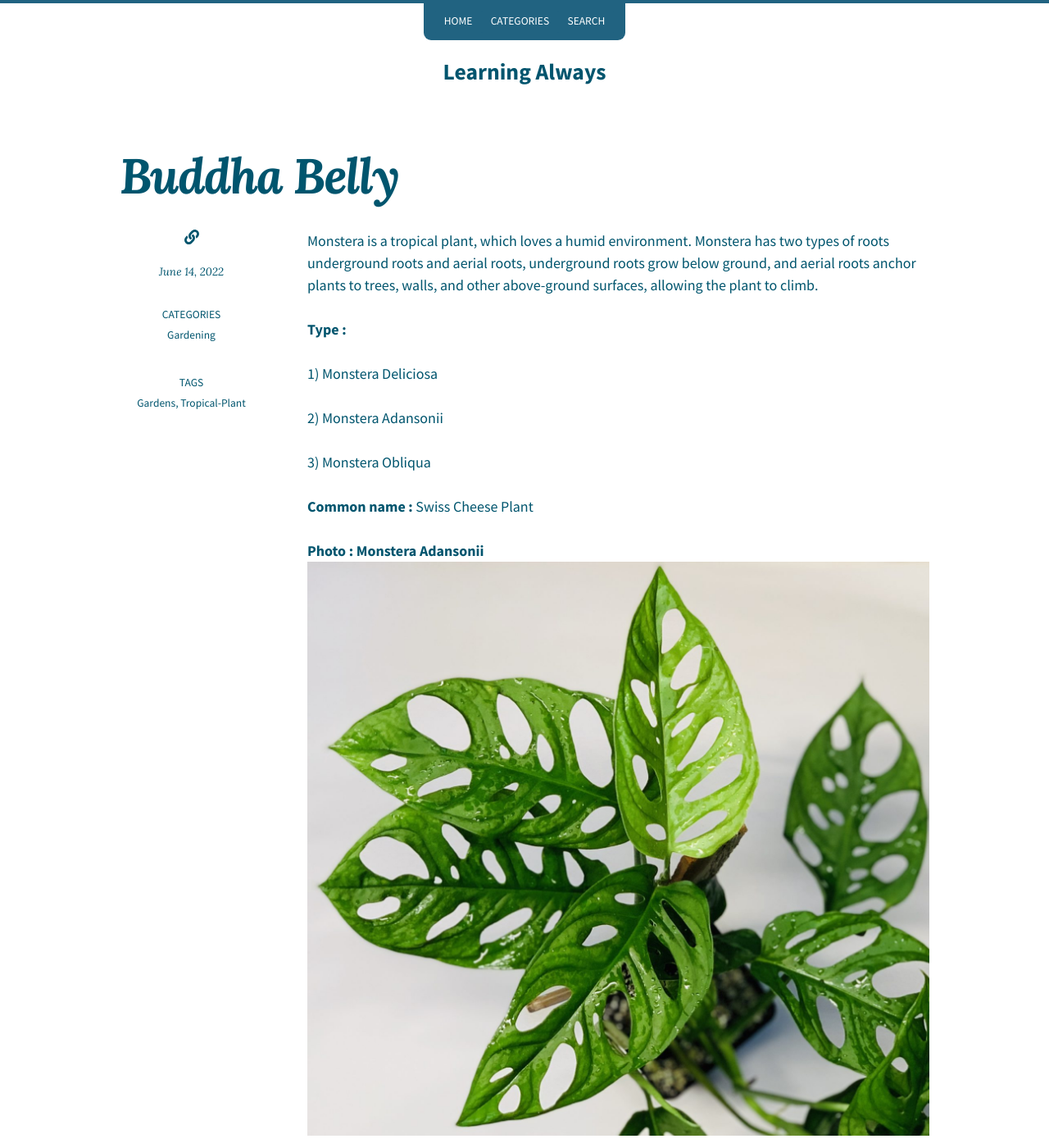
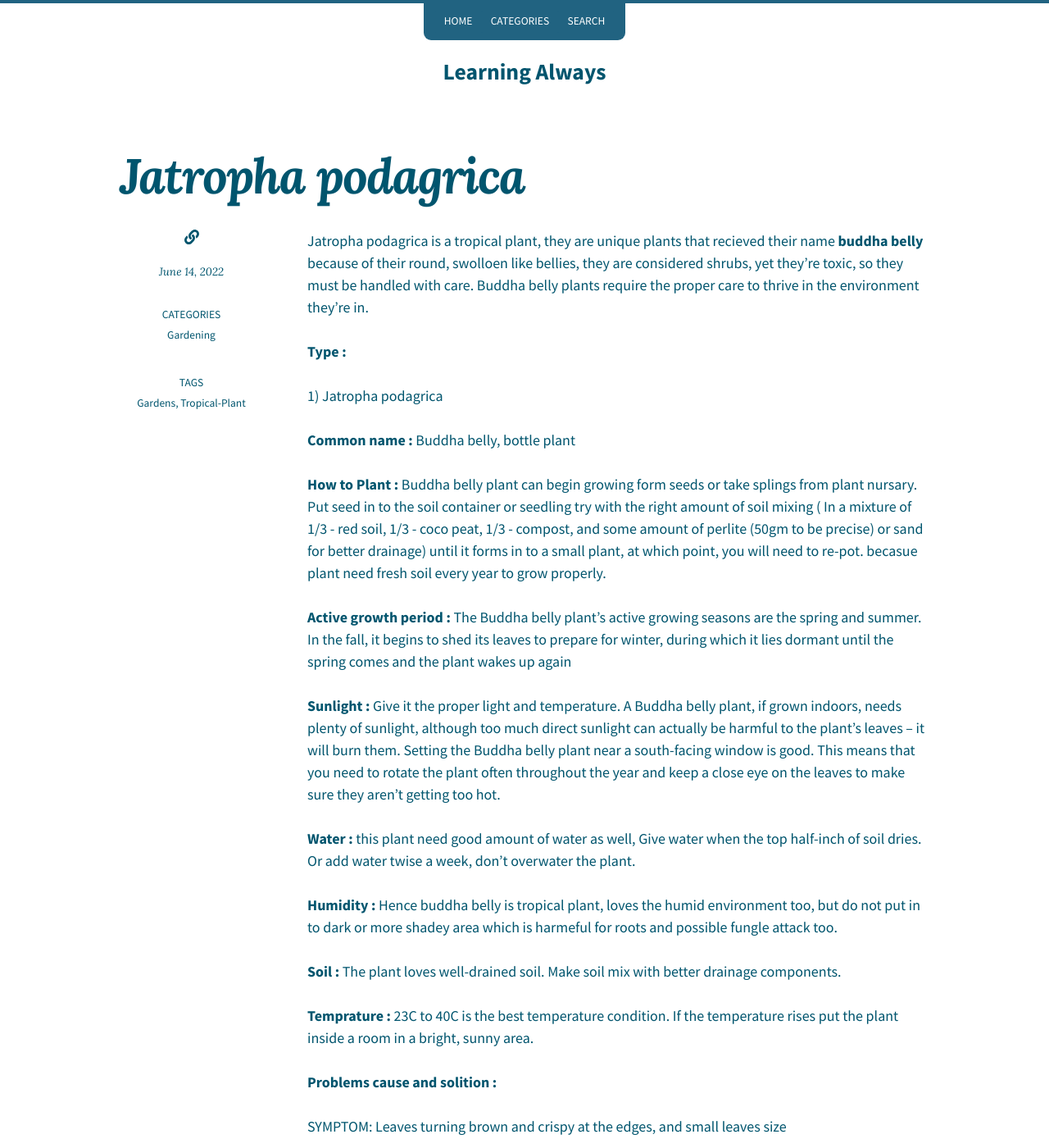
Before and after one commit to jankice/jankice.github.io, a Jekyll site: the page built from _posts/2022-06-14-Buddha_Belly.md, in a window 1280 px wide and 1400 px high. Shown: the whole window at 82% size. Built offline with Jekyll 4.4.1, drawn with Linux system fonts in a browser that asks for light colours; nearby versions of some CDN libraries; comment, search, counter and statistics services are not loaded; some of the changed text lies outside the part shown.

Commit message:
buddha belly commit

```diff
--- a/_posts/2022-06-14-Buddha_Belly.md
+++ b/_posts/2022-06-14-Buddha_Belly.md
@@ -2,7 +2,7 @@
 layout: post
 categories:
   - Gardening
-title:  Buddha Belly
+title:  Jatropha podagrica
 last_modified_at: 2022-06-14T14:23:48-05:30
 tags:
   - Tropical-Plant
@@ -10,59 +10,38 @@ tags:
 comments: true
 ---
 
-Monstera is a tropical plant, which loves a humid environment. Monstera has two types of roots underground roots and aerial roots, underground roots grow below ground, and aerial roots anchor plants to trees, walls, and other above-ground surfaces, allowing the plant to climb.
+Jatropha podagrica is a tropical plant, they are unique plants that recieved their name **buddha belly** because of their round, swolloen like bellies, they are considered shrubs, yet they’re toxic, so they must be handled with care. Buddha belly plants require the proper care to thrive in the environment they’re in.
 
 **Type :**
 
-1) Monstera Deliciosa
+1) Jatropha podagrica
 
-2) Monstera Adansonii
-
-3) Monstera Obliqua
-
-
-**Common name :** Swiss Cheese Plant
-
-**Photo : Monstera Adansonii**
-![Photo 1: Monstera Adansonii](/assets/adansonii_1.jpeg)
+**Common name :** Buddha belly, bottle plant
 
 **How to Plant :**
-Monstera is very easy to propagate from stem cuttings. Cut from the existing plant below the leaf node about min 3 to 4 inches long, then remove all lower leaves.
+Buddha belly plant can begin growing form seeds or take splings from plant nursary.
+Put seed in to the soil container or seedling try with the right amount of soil mixing ( In a mixture of 1/3 - red soil, 1/3 - coco peat, 1/3 - compost, and some amount of perlite (50gm to be precise) or sand for better drainage)
+until it forms in to a small plant, at which point, you will need to re-pot. becasue plant need fresh soil every year to grow properly.
 
- - In water ( do not add any fertilizer to water )
- - In soil ( In a mixture of 1/3 - red soil, 1/3 - coco peat, 1/3 - compost, and some amount of perlite (50gm to be precise) or sand for better drainage)
+**Active growth period :** The Buddha belly plant’s active growing seasons are the spring and summer. In the fall, it begins to shed its leaves to prepare for winter, during which it lies dormant until the spring comes and the plant wakes up again
 
-**Active growth period :** It grows well from Spring to fall (March to December).
+**Sunlight :** Give it the proper light and temperature. A Buddha belly plant, if grown indoors, needs plenty of sunlight, although too much direct sunlight can actually be harmful to the plant’s leaves – it will burn them. Setting the Buddha belly plant near a south-facing window is good. This means that you need to rotate the plant often throughout the year and keep a close eye on the leaves to make sure they aren’t getting too hot.
 
-*If monstera is growing in water, change the water every once a week, do not add any fertilizer to the water, and only use tap water because tap water has required nutrition and minerals.*
+**Water :** this plant need good amount of water as well, Give water when the top half-inch of soil dries. Or add water twise a week, don't overwater the plant.
 
-*If monstera is growing in soil, add a good amount of fertilizer (100 - 150 gm) once a month. Preferably use organic fertilizer like any type of compost (normal compost or vermicompost). Don't use an in-organic one, it will damage roots.*
-
-**Sunlight :** Need bright to medium filtered light. Or 1-2 hr in sunlight but not harsh, it should be afternoon sunlight. If you see leaves are growing in yellowish and very light green means sunlight is too harsh for the plant.
-
-**Water :** Give water when the top half-inch of soil dries. Or add water once a week, don't overwater the plant, it will harm the underground roots. If plant leaves change their color to light brown to brown that means the plant is over watered, in that case repotting the plant is necessary to save it.
-
-**Humidity :** Monstera plant loves the humid environment and it will grow well in a humid environment, if you live in a dry environment area, where the humidity level is below 40%, put a humidifier to boost the humidity level indoors.
+**Humidity :** Hence buddha belly is tropical plant, loves the humid environment too, but do not put in to dark or more shadey area which is harmeful for roots and possible fungle attack too.
 
 **Soil :** The plant loves well-drained soil. Make soil mix with better drainage components.
 
-**Temprature :** 18C to 30C is the best temperature condition. If the temperature rises put the plant inside a room in a bright area.
+**Temprature :** 23C to 40C is the best temperature condition. If the temperature rises put the plant inside a room in a bright, sunny area.
 
 **Problems cause and solition :**
 
-SYMPTOM: Leaves turning brown and crispy at the edges
+SYMPTOM: Leaves turning brown and crispy at the edges, and small leaves size
 
-CAUSE: Thirsty plant, underwatered or high salt build-up
+CAUSE: Thirsty plant, underwatered
 
-SOLUTION: Give water regularly and give a humid environment for thirsty plants. If the top of the soil shows a white layer or white particles you need to check your water salt level, always use water that has less salt content.
-
-**--------------------------------------------**
-
-SYMPTOM: Wilting plant, dry potting mix
-
-CAUSE: Underwatered or pot-bound (roots are taken away from a pot)
-
-SOLUTION: Give a good amount of water for some days till plant leaves become normal. For a pot-bound repotting plant to a bigger pot.
+SOLUTION: Give water regularly and give a humid environment for thirsty plants.
 
 **--------------------------------------------**
 
```
Also changed, not shown: other parts of _posts/2022-06-14-Buddha_Belly.md (+0 -8 lines).
